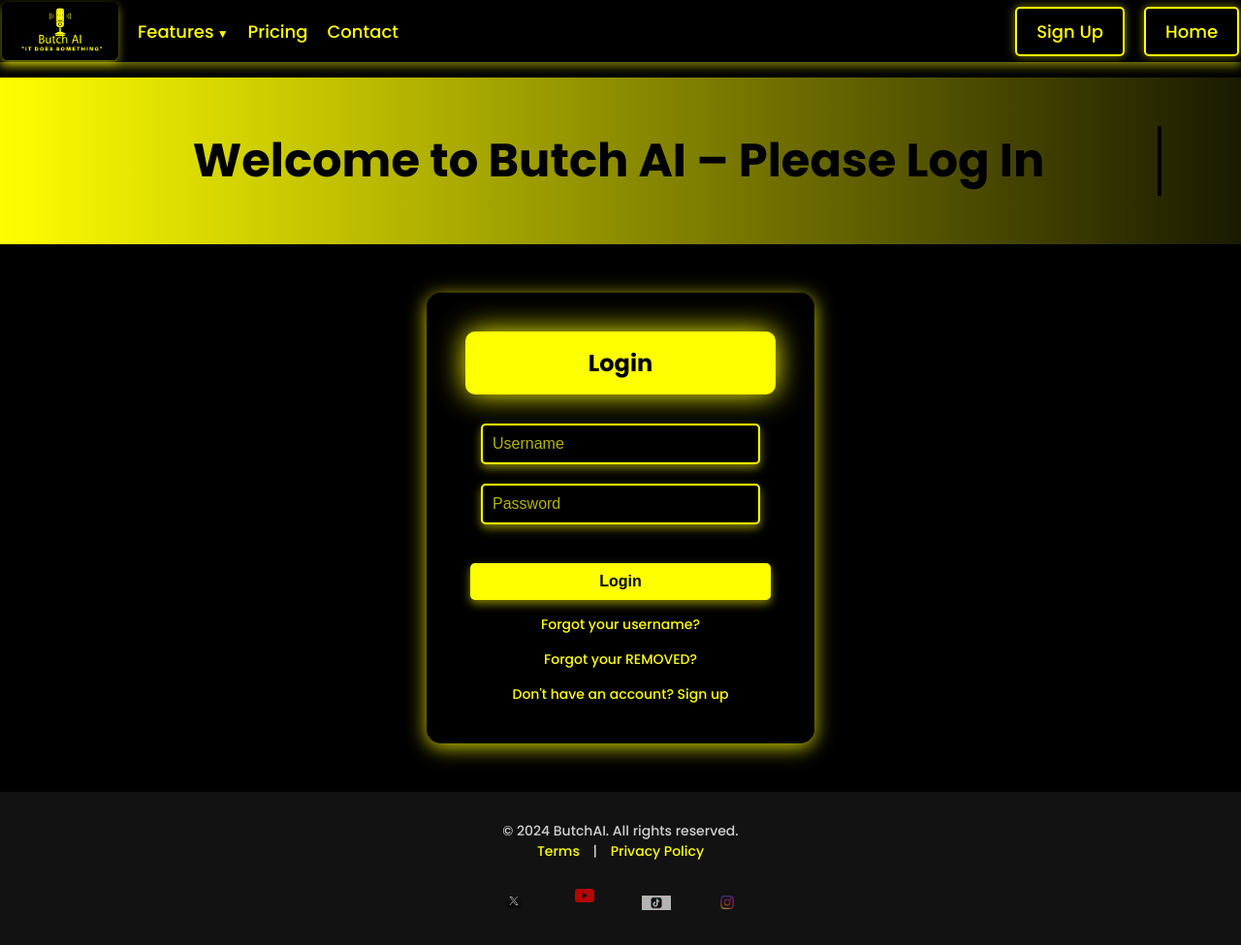
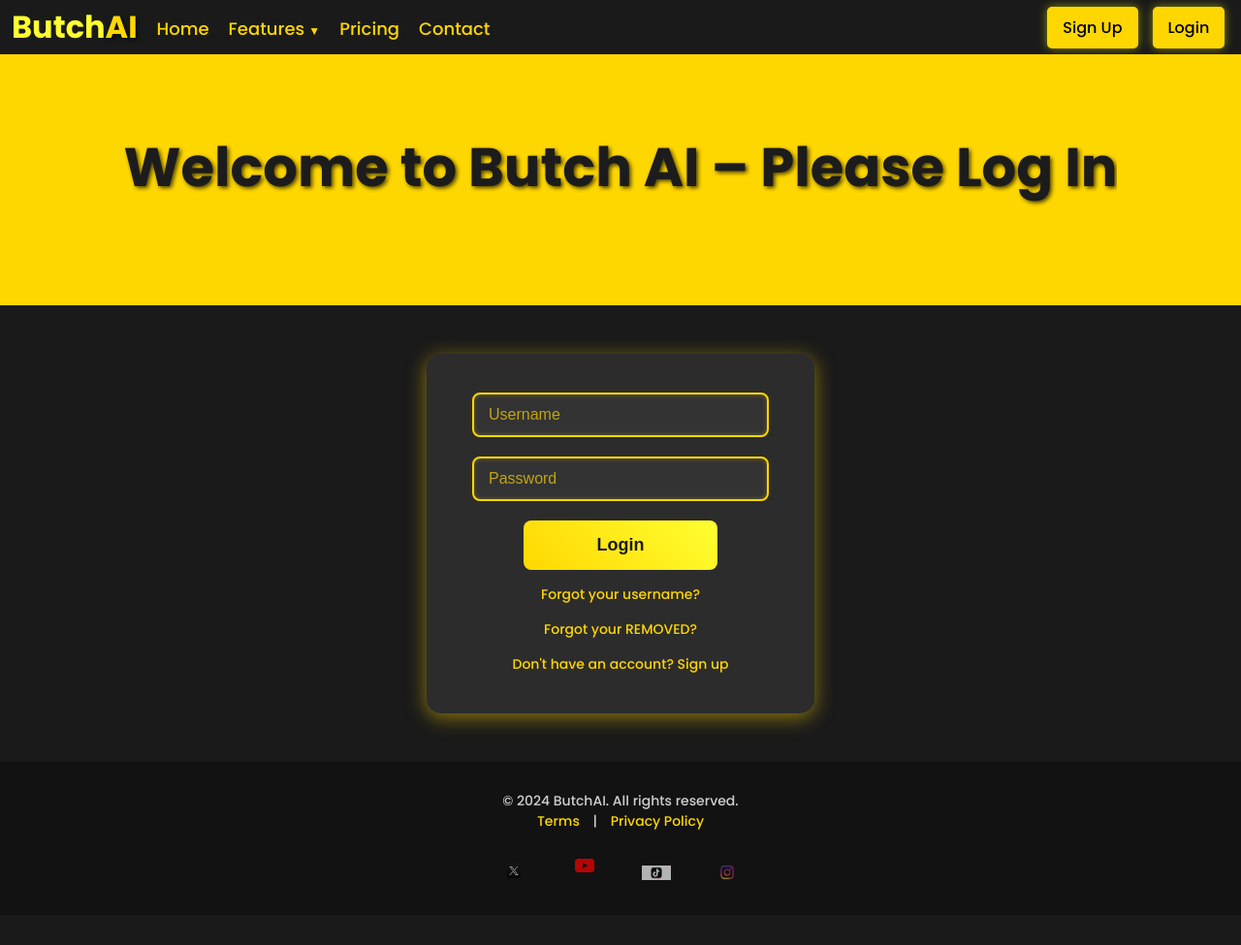
Before and after one commit to jbsam7/ButchAI, a Flask app: page /login in a window 1280 px wide. Shown: the whole page at 97% size. After the commit the page ends 908 px from the top, so only its background shows below. Run offline with Flask 3, Linux system fonts and the light colour scheme.

Commit message:
Added login css

```diff
--- a/templates/contact.html
+++ b/templates/contact.html
@@ -33,7 +33,7 @@
             display: flex;
             flex-wrap: wrap;
             align-items: center;
-            padding: 2px;
+            padding: 4px;
             position: fixed;
             top: 0;
             width: 100%;
--- a/templates/login.html
+++ b/templates/login.html
@@ -4,94 +4,107 @@
     <meta charset="UTF-8">
     <meta name="viewport" content="width=device-width, initial-scale=1.0">
     <title>Login - Butch AI</title>
+
     <!-- Google Font -->
     <link href="https://fonts.googleapis.com/css2?family=Poppins:wght@300;500;700&display=swap" rel="stylesheet">
+
     <style>
-        /* General Styles */
+        /* Global Styles */
         * {
             box-sizing: border-box;
             margin: 0;
-            padding: 0; /* Removed padding: 5px; to prevent layout issues */
+            padding: 0;
         }
 
         html, body {
-            background-color: black;
-            color: yellow;
+            background-color: #1a1a1a;
+            color: #FFD700;
             font-family: 'Poppins', sans-serif;
             margin: 0;
             padding: 0;
             overflow-x: hidden;
+            display: flex;
+            flex-direction: column;
             min-height: 100vh;
-            position: relative;
         }
 
         /* Header Styles */
         header {
             display: flex;
-            justify-content: space-between; /* Distribute space between left and right */
+            flex-wrap: wrap;
             align-items: center;
-            padding: 2px;
+            padding: 4px;
             position: fixed;
             top: 0;
             width: 100%;
-            background-color: rgba(0, 0, 0, 0.9); /* Semi-transparent for better visibility */
-            box-shadow: 0 4px 10px rgba(255, 255, 0, 0.5);
             z-index: 1000;
+            background-color: #1a1a1a;
+            transition: background-color 0.3s ease, box-shadow 0.3s ease;
         }
 
-        /* Left Section: Logo and Navigation Links */
-        .left-section {
-            display: flex;
-            align-items: center;
-            gap: 20px;
+        /* Logo Text */
+        .logo-text {
+            font-size: 32px;
+            font-weight: 700;
+            color: #FFFF31;
+            margin-right: 20px;
+            transition: color 0.3s ease-in-out;
+            cursor: default;
+            padding-left: 8px;
         }
 
-        /* Logo Styling */
-        .logo {
-            height: 60px;
-            width: auto;
-            transition: box-shadow 0.3s ease-in-out;
-            border-radius: 6px;
-            box-shadow: 0 4px 10px rgba(255, 255, 0, 0.5);
+        .logo-text:hover {
+            color: rgba(255, 255, 0, 0.8);
         }
 
-        .logo:hover {
-            box-shadow: 0 0 30px rgba(255, 255, 0, 1);
+        .logo-text .ai {
+            color: #FFD700;
+            text-shadow: 2px 2px 4px rgba(0, 0, 0, 0.7);
         }
 
-        /* Navigation Links Containers */
-        .nav-links-left, .nav-links-right {
+        /* Navigation Links */
+        .nav-links-left {
             display: flex;
+            flex-wrap: wrap;
+            gap: 20px;
             align-items: center;
-            gap: 20px;
+            padding-top: 3px;
         }
 
-        /* Left Navigation Links */
         .nav-links-left a {
-            color: yellow;
+            color: #FFD700;
             text-decoration: none;
             font-size: 18px;
-            transition: color 0.3s;
+            position: relative;
+        }
+
+        .nav-links-left a::after {
+            content: "";
+            position: absolute;
+            width: 0%;
+            height: 2px;
+            bottom: -2px;
+            left: 0;
+            background-color: #FFD700;
+            transition: width 0.3s;
+        }
+
+        .nav-links-left a:hover::after {
+            width: 100%;
         }
 
         .nav-links-left a:hover {
             color: rgba(255, 255, 0, 0.8);
         }
 
-        /* Dropdown Menu */
         .dropdown {
             position: relative;
-        }
-
-        .dropdown > a::after {
-            content: " ▼";
-            font-size: 12px;
         }
 
         .dropdown-content {
             display: none;
             position: absolute;
-            background-color: rgba(0, 0, 0, 0.8);
+            background-color: rgba(0, 0, 0, 0.9);
             min-width: 200px;
             box-shadow: 0 8px 16px rgba(255, 255, 0, 0.3);
             z-index: 1;
@@ -122,163 +135,167 @@
             transform: translateY(0);
         }
 
-        /* Right Navigation Links (Sign Up and Home) */
+        .dropdown::after {
+            content: " ▼";
+            font-size: 12px;
+        }
+
+        .nav-links-right {
+            margin-left: auto;
+            display: flex;
+            gap: 15px;
+            align-items: center;
+            margin-right: 1%;
+        }
+
         .nav-links-right a {
-            color: yellow;
+            color: black;
             text-decoration: none;
-            font-size: 18px;
-            padding: 10px 20px;
-            border: 2px solid yellow;
+            padding: 7px 14px;
+            border: 2px solid #FFD700;
             border-radius: 5px;
             box-shadow: 0 0 10px rgba(255, 255, 0, 0.5);
+            background-color: #FFD700;
             transition: background-color 0.3s, color 0.3s, box-shadow 0.3s;
         }
 
         .nav-links-right a:hover {
-            background-color: yellow;
+            background-color: #FFFF31;
             color: black;
-            box-shadow: 0 0 20px rgba(255, 255, 0, 0.8);
+            box-shadow: 0 0 20px rgba(255, 255, 0, 0.5);
+            border: 2px solid #FFFF31;
         }
 
         /* Hamburger Menu */
         .hamburger {
-            display: none; /* Hidden by default, shown on mobile via media queries */
+            display: none;
             cursor: pointer;
-            padding: 6px;
-            box-shadow: 0 4px 10px rgba(255, 255, 0, 0.8);
-            border-radius: 4px;
+            position: relative;
+            right: 10px;
         }
 
         .hamburger div {
-            width: 30px;
-            height: 4px;
-            background-color: yellow;
-            margin: 5px 0;
-            border-radius: 2px;
-            box-shadow: 0 2px 5px rgba(255, 255, 0, 0.5);
+            width: 40px;
+            height: 6.5px;
+            background-color: #FFD700;
+            margin: 6px 0;
+            border-radius: 4px;
         }
 
         /* Banner Styles */
         .banner {
-            background: linear-gradient(to right, yellow, rgba(255, 255, 0, 0.1));
+            background: #FFD700;
             display: flex;
             align-items: center;
             justify-content: center;
-            padding: 50px 20px;
+            padding: 100px 20px;
             margin-top: 80px; /* Adjusted to prevent overlap with fixed header */
             flex-direction: column;
             text-align: center;
-            position: relative;
-        }
-
-        .banner::before {
-            content: "";
-            position: absolute;
-            top: 0;
-            left: 0;
-            width: 100%;
-            height: 100%;
-            background: linear-gradient(to bottom, rgba(255, 255, 0, 0.5), rgba(255, 255, 0, 0.5));
-            z-index: -1;
+            margin-top: 30px;
         }
 
         .banner-text {
-            font-size: 48px;
+            font-size: 56px;
             font-weight: bold;
-            color: black;
+            color: #1c1c1c;
             max-width: 90%;
             overflow: hidden;
-            border-right: 4px solid black;
-            white-space: nowrap;
-            animation: typing 6s steps(46, end) forwards, cursorBlink 0.75s step-end infinite;
-        }
-
-        /* Typing Effect */
-        @keyframes typing {
-            from { width: 0; }
-            to { width: 100%; }
-        }
-
-        @keyframes cursorBlink {
-            from, to { border-color: transparent; }
-            50% { border-color: black; }
+            /* Removed animations */
+            border-right: none;
+            white-space: normal;
+            text-shadow: 2px 2px 4px rgba(0,0,0,0.7);
         }
 
         /* Login Container */
         .login-container {
-            background-color: rgba(0, 0, 0, 0.8); /* Semi-transparent to blend with background */
-            color: yellow;
-            padding: 40px;
+            background-color: #2c2c2c;
+            padding: 40px 30px;
             border-radius: 15px;
-            box-shadow: 0 4px 20px rgba(255, 255, 0, 0.8);
+            box-shadow: 0px 4px 20px rgba(255, 215, 0, 0.5);
             width: 90%;
             max-width: 400px;
             text-align: center;
             margin: 50px auto;
-            position: relative;
-            z-index: 1;
+            flex: 1;
+            color: #FFD700;
+            transition: background-color 0.3s ease, box-shadow 0.3s ease;
         }
 
+        /* Login Form Title */
         .login-container h2 {
             margin-bottom: 30px;
-            font-size: 24px;
-            background-color: yellow;
-            color: black;
+            font-size: 28px;
+            box-shadow: 0 0 30px rgba(255, 215, 0, 1);
             padding: 15px;
             border-radius: 10px;
-            box-shadow: 0 0 30px rgba(255, 255, 0, 1);
+            color: #1a1a1a;
+            background-color: #FFD700;
+            display: inline-block;
         }
 
         /* Form fields */
         .login-container input[type="text"],
         .login-container input[type="REMOVED"] {
             width: 90%;
-            padding: 10px;
-            border-radius: 5px;
-            border: 2px solid yellow;
-            background-color: black;
-            color: yellow;
-            box-shadow: 0 4px 10px rgba(255, 255, 0, 0.5);
+            padding: 12px 15px;
+            border-radius: 8px;
+            border: 2px solid #FFD700;
+            background-color: #333333;
+            color: #FFD700;
+            box-shadow: inset 0 0 5px rgba(255, 215, 0, 0.3);
             margin-bottom: 20px;
             font-size: 16px;
+            transition: all 0.3s ease;
         }
 
         .login-container input[type="text"]::placeholder,
         .login-container input[type="REMOVED"]::placeholder {
-            color: rgba(255, 255, 0, 0.7);
+            color: rgba(255, 215, 0, 0.7);
         }
 
-        /* Button styling */
+        .login-container input[type="text"]:focus,
+        .login-container input[type="REMOVED"]:focus {
+            background-color: #444444;
+            border: 1px solid #FFFF31;
+            box-shadow: 0px 0 10px rgba(255, 215, 0, 0.7);
+            outline: none;
+        }
+
+        /* Submit Button */
         .login-container input[type="submit"] {
-            background-color: yellow;
+            background: linear-gradient(45deg, #FFD700, #FFFF31);
+            color: #1a1a1a;
+            border: none;
+            padding: 15px 30px;
+            border-radius: 8px;
+            cursor: pointer;
+            font-size: 18px;
             font-weight: bold;
-            color: black;
-            border: none;
-            padding: 10px 20px;
-            border-radius: 5px;
-            box-shadow: 0px 4px 10px rgba(255, 255, 0, 0.5);
-            cursor: pointer;
-            transition: transform 0.3s ease-in-out, box-shadow 0.3s ease-in-out;
-            margin-top: 20px;
-            width: 97%;
-            font-size: 16px;
+            text-decoration: none;
+            width: 100%;
+            max-width: 200px;
+            margin: 0 auto; /* Center the button */
         }
 
         .login-container input[type="submit"]:hover {
-            transform: translateY(-2px);
-            box-shadow: 0px 8px 20px rgba(255, 255, 0, 0.8);
+
+            background: linear-gradient(45deg, #FFFF31, #FFD700);
         }
 
+        /* Additional Links */
         .login-container a {
-            color: yellow;
+            color: #FFD700;
             text-decoration: none;
             display: block;
             margin-top: 15px;
             font-size: 14px;
+            transition: color 0.3s, text-shadow 0.3s;
         }
 
         .login-container a:hover {
-            text-shadow: 0px 0px 10px rgba(255, 255, 0, 0.8);
+            color: #FFFF31;
+            text-shadow: 0px 0px 10px rgba(255, 215, 0, 0.8);
         }
 
         /* Footer Styles */
@@ -288,17 +305,19 @@
             padding: 30px 0;
             text-align: center;
             font-size: 14px;
-            margin-top: 50px;
+            margin-top: auto;
             width: 100%;
         }
 
         footer a {
-            color: yellow;
+            color: #FFD700;
             text-decoration: none;
             margin: 0 10px;
+            transition: color 0.3s;
         }
 
         footer a:hover {
+            color: #FFFF31;
             text-decoration: underline;
         }
 
@@ -400,13 +452,22 @@
 <body>
     <!-- Header -->
     <header>
-        <!-- Left Section: Logo and Navigation Links -->
-        <div class="left-section">
-            <!-- Logo -->
-            <img src="{{ url_for('static', filename='images/logobaby.png') }}" alt="ButchAI Logo" class="logo">
+        <!-- Logo Text -->
+        <div class="logo-text" aria-label="ButchAI">
+            Butch<span class="ai">AI</span>
+        </div>
 
-            <!-- Left Navigation Links -->
+        <!-- Hamburger Menu Icon -->
+        <div class="hamburger" onclick="toggleMenu()" aria-label="Toggle navigation menu" role="button" tabindex="0">
+            <div></div>
+            <div></div>
+            <div></div>
+        </div>
+
+        <!-- Navigation Links -->
         <div class="nav-links-left">
+            <a href="/">Home</a>
+            <!-- Dropdown for Features -->
             <div class="dropdown">
                 <a href="#">Features</a>
                 <div class="dropdown-content">
@@ -418,23 +479,15 @@
             <a href="/pricing">Pricing</a>
             <a href="/contact">Contact</a>
         </div>
-        </div>
 
         <!-- Right Navigation Links -->
         <div class="nav-links-right">
             <a href="/signup">Sign Up</a>
-            <a href="/">Home</a> <!-- Changed from Login to Home -->
-        </div>
-
-        <!-- Hamburger Menu Icon -->
-        <div class="hamburger" onclick="toggleMenu()" aria-label="Toggle navigation menu" role="button" tabindex="0">
-            <div></div>
-            <div></div>
-            <div></div>
+            <a href="/login">Login</a>
         </div>
     </header>
 
-    <!-- Gradient Banner -->
+    <!-- Banner Section -->
     <div class="banner">
         <div class="banner-text">
             Welcome to Butch AI – Please Log In
@@ -443,12 +496,24 @@
 
     <!-- Login Form Container -->
     <div class="login-container">
-        <h2>Login</h2>
-        <form method="POST" action="/login">
-            <input type="text" name="username" placeholder="Username" required>
-            <input type="REMOVED" name="REMOVED" placeholder="Password" required>
+        <!-- Flash Messages -->
+        {% with messages = get_flashed_messages() %}
+            {% if messages %}
+                <div class="flash-messages">
+                    {% for message in messages %}
+                        <p class="flash-message">{{ message }}</p>
+                    {% endfor %}
+                </div>
+            {% endif %}
+        {% endwith %}
+
+        <!-- Login Form -->
+        <form method="POST" action="/login" class="login-form">
+            <input type="text" name="username" placeholder="Username" required maxlength="50">
+            <input type="REMOVED" name="REMOVED" placeholder="Password" required maxlength="50">
             <input type="submit" value="Login">
         </form>
+        <!-- Additional Links -->
         <a href="/forgot-username">Forgot your username?</a>
         <a href="/forgot-REMOVED">Forgot your REMOVED?</a>
         <a href="/signup">Don't have an account? Sign up</a>
```
Also changed, not shown: other parts of templates/login.html (+44 -11 lines). Lines whose indentation alone changed are shown as unchanged.
